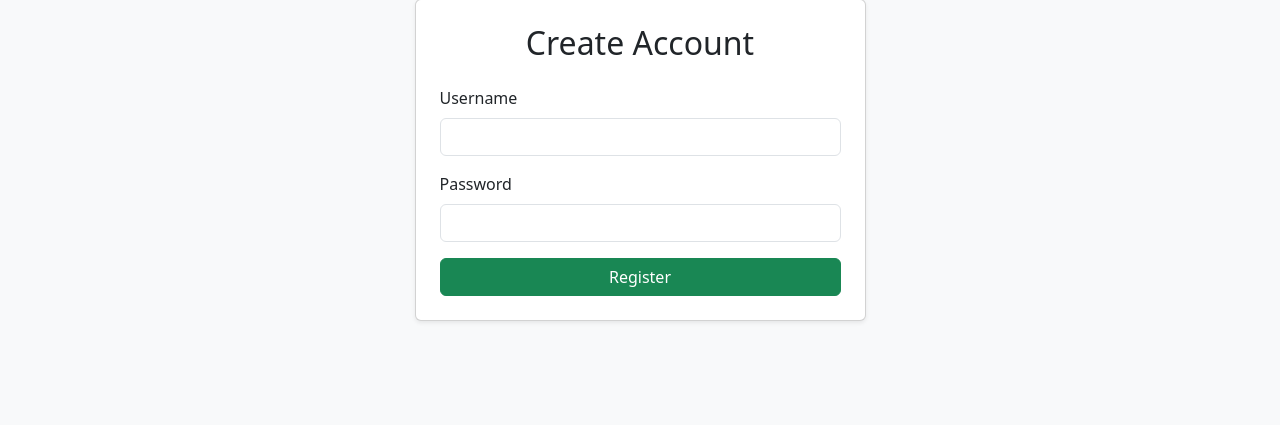
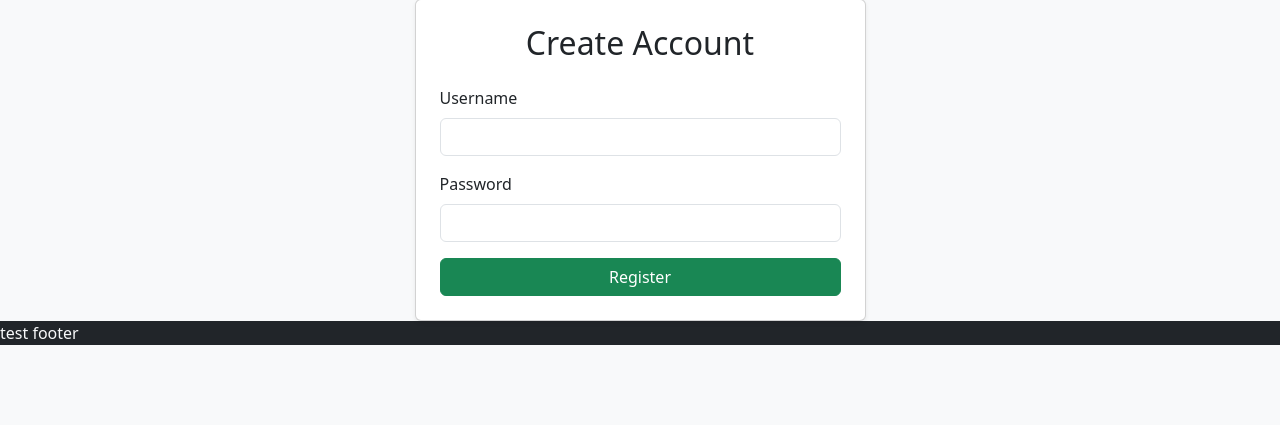
Before and after one commit to lpearson11101/COMP305FinalProject, a Flask app: page /register in a window 1280 px wide. Shown: the part 105-530 px from the top of the page. Run offline with Flask 3, Linux system fonts and the light colour scheme.

Commit message:
changes made to footer and base

```diff
--- a/app/templates/base.html
+++ b/app/templates/base.html
@@ -80,5 +80,11 @@
 
 </div>
 
+<footer class ="footer footer-expand-lg bg-dark text-light">
+
+    <p> test footer </p>
+
+</footer>
+
 </body>
 </html>
```
